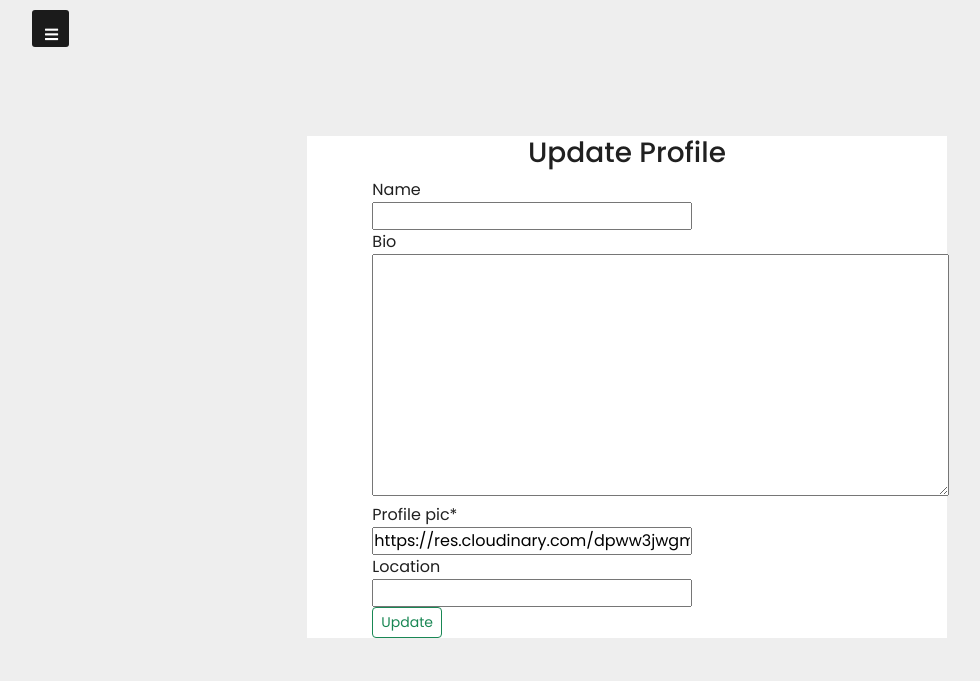
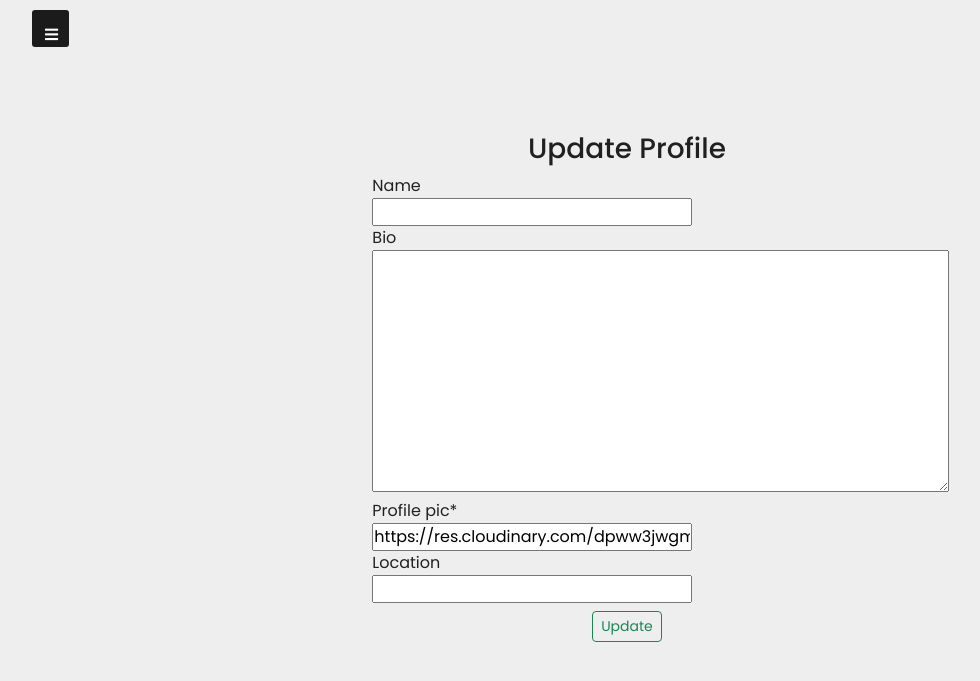
Before and after one commit to IanoSang/HoodScreen, a Django app: template app/templates/hood/editprofile.html in a window 1280 px wide. Shown: the top 681 px of the page, without its empty margins (13-993 px from the left). Run offline with Django 4.2, Linux system fonts and the light colour scheme; the template is opened without the code that fills it: values that come from a table or form of the project are taken from there, others are empty; some libraries are stand-ins or nearby versions.

Commit message:
feat: editprofile- changes the form bg and the btn margin from the top

```diff
--- a/app/templates/hood/editprofile.html
+++ b/app/templates/hood/editprofile.html
@@ -2,7 +2,7 @@
 {% load crispy_forms_tags %}
 {% block content %}
 <body>
-<div class="container bg-white editprofile" style="margin-top:-4% ">
+<div class="container  editprofile" style="margin-top:-4% ">
     <div class="row">
         <div class="col-md-1"></div>
         <div class="col-md-10">
@@ -10,7 +10,10 @@
             <form action="" method="post" novalidate enctype="multipart/form-data">
                 {% csrf_token %}
                 {{ form | crispy }}
-                <button class="btn btn-sm btn-outline-success"> Update</button>
+                <div class="text-center mt-2">
+                    <button class="btn btn-sm btn-outline-success"> Update</button>
+                </div>
+
             </form>
         </div>
         <div class="col-md-1"></div>
```
